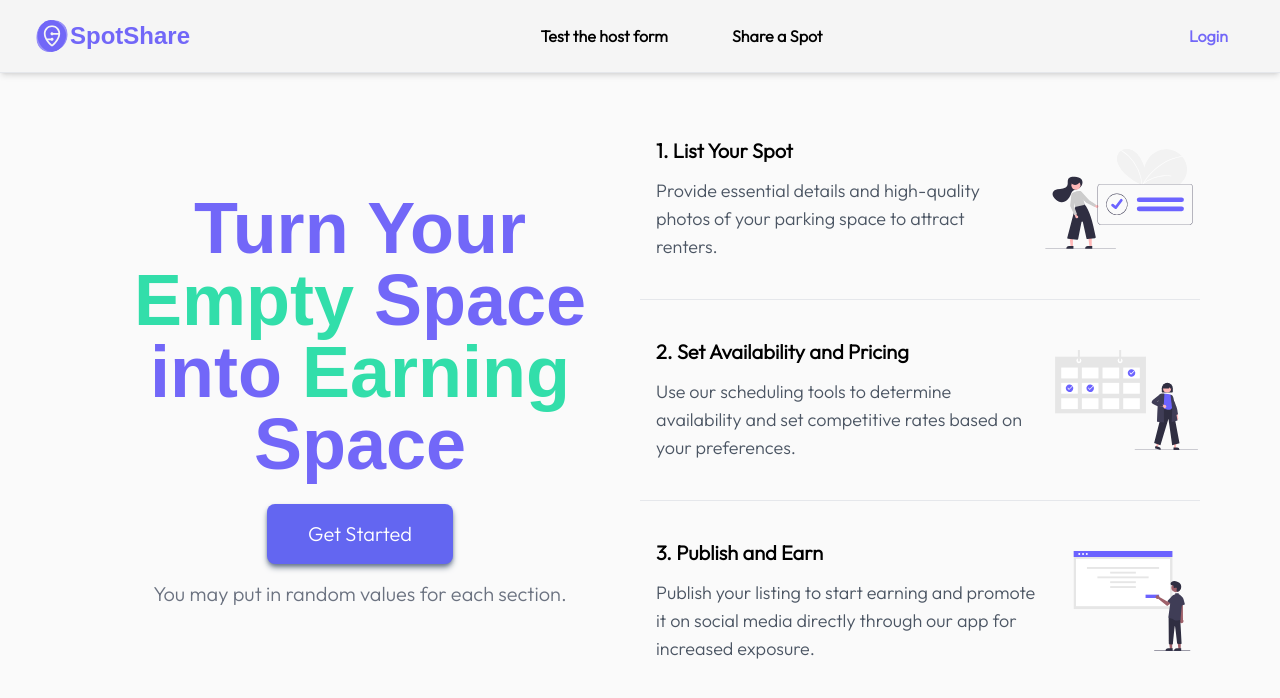
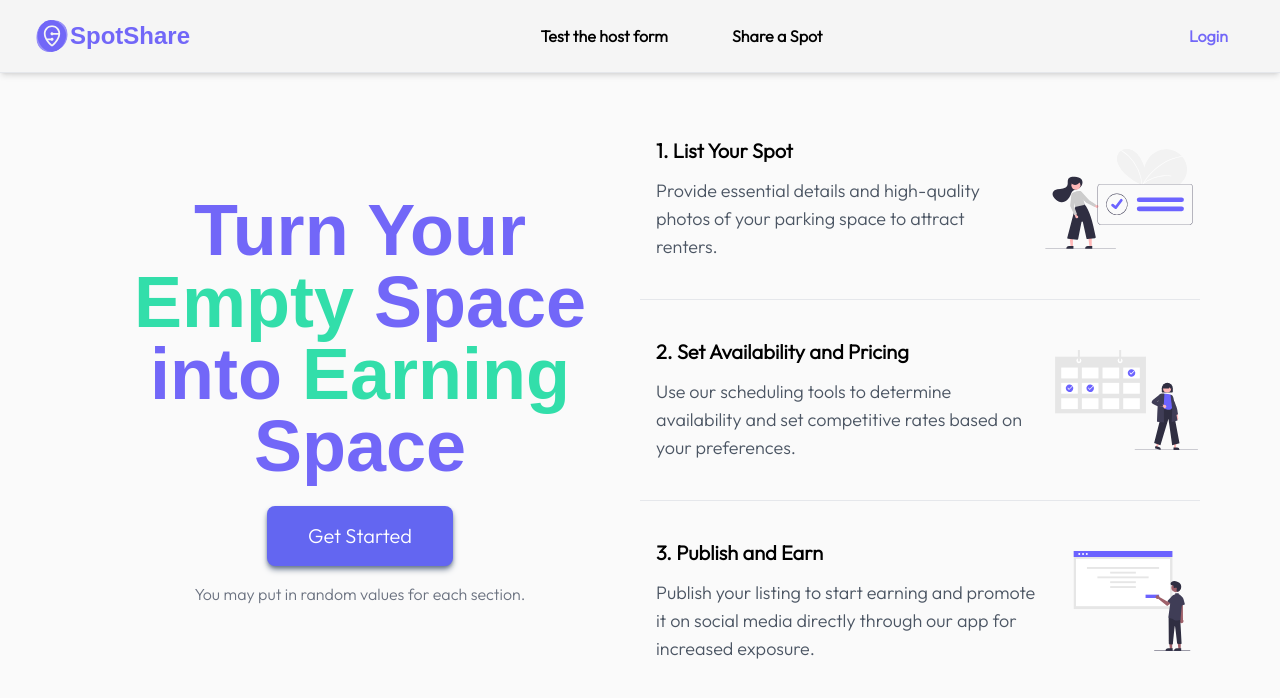
Before and after one commit to Zeethx/Spotshare-test, a React (Create React App) app: page /become-a-host in a window 1280 px wide. Shown: the top 698 px of the page. Built offline with nearby package versions, Linux system fonts and the light colour scheme; no server answers; a web font is replaced by a local one.

Commit message:
fixed p tag

```diff
--- a/src/components/Host/GetStarted.jsx
+++ b/src/components/Host/GetStarted.jsx
@@ -20,7 +20,7 @@ function GetStarted() {
         <div className="mt-6">
         <Button text="Get Started" className="w-1/2 lg:w-1/3 xl:w-1/3 2xl:w-1/4 inline-block pt-4 pr-5 pb-4 pl-5 text-xl font-medium text-center text-white bg-indigo-500 shadow-md shadow-slate-500 rounded-lg transition duration-200 hover:bg-indigo-600 ease"
         onClick={handleSubmit}/>
-        <p className="text-gray-500 mt-4 text-xl">You may put in random values for each section.</p>
+        <p className="text-gray-500 mt-4 text-md">You may put in random values for each section.</p>
       </div>
       {/* <p className="text-gray-500 mt-4">Already a host? <a href="/login" className="text-primary-color">Log in</a></p> */}
       </div>
```
